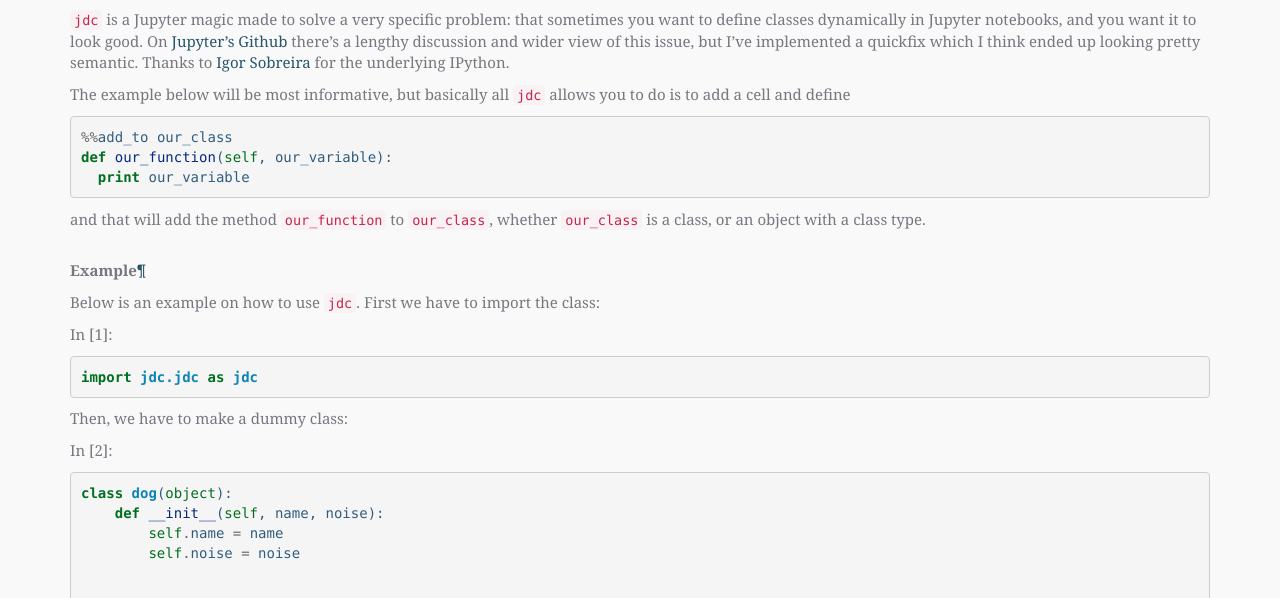
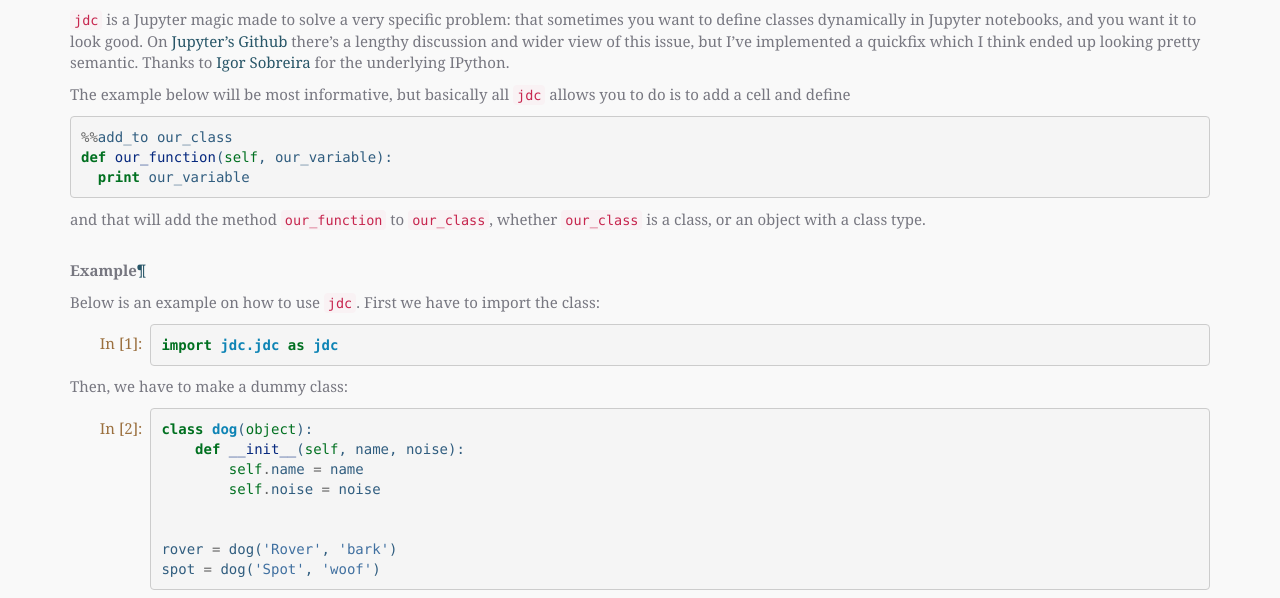
Before and after one commit to alexhagen/jdc, a plain HTML site: page README.html in a window 1280 px wide. Shown: the part 157-755 px from the top of the page. Drawn offline with nearby package versions, Linux system fonts and the light colour scheme; some packages are replaced by stand-ins of ours; a web font is replaced by a local one.

Commit message:
styling the css

```diff
--- a/README.html
+++ b/README.html
@@ -233,6 +233,7 @@ The easiest way to install would be to make your own utilities directory</p>
 
   </div>
 </div>
+
 <footer class="footer">
   <div class="container">
     <p class="pull-right">
@@ -245,5 +246,31 @@ The easiest way to install would be to make your own utilities directory</p>
     </p>
   </div>
 </footer>
+  <style>
+  div.input_prompt {color: #9b703f;}
+  div.output_prompt {color: #142735;}
+  div.output_area pre {font-weight: normal; color: #142735;}
+  div.output_subarea {font-weight: normal; color: #142735;}
+  div.cell{
+    margin-left:auto;
+    margin-right:auto;
+    }
+    div.input_prompt{
+    width: 10ex;
+    padding-right: 1ex;
+    float: left;
+  }
+  div.input_prompt p {
+    padding-top: 1.2ex;
+    text-align: right;
+    vertical-align: middle;
+    }
+  div.inner-cell {
+    margin-left: 11ex;
+    display:inline-block;
+    float: right;
+  }
+  </style>
+
   </body>
 </html>
```
Also changed, not shown: genindex.html (+27 -0 lines), index.html (+27 -0 lines), search.html (+27 -0 lines), test.html (+27 -0 lines).
